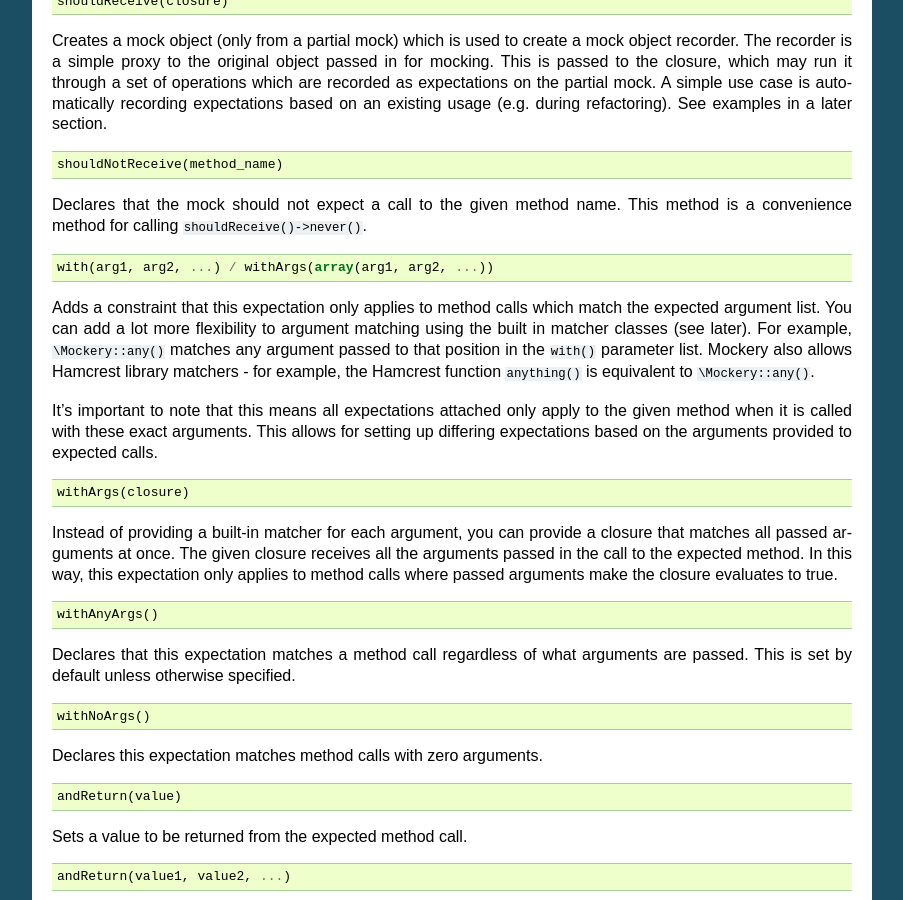
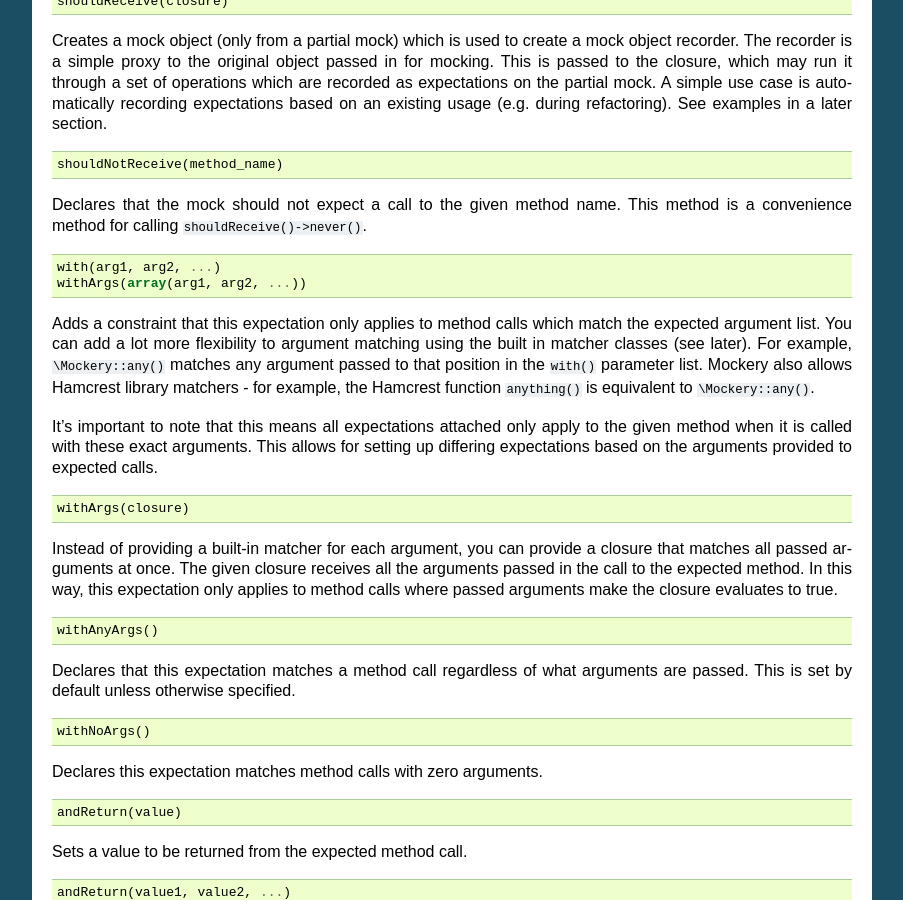
Before and after one commit to mockery/mockery, a Sphinx documentation site: the page built from docs/reference/expectations.rst, in a window 1280 px wide and 900 px high, scrolled down 558 px. Shown: the whole window, without its empty margins (198-1101 px from the left). Built offline with Sphinx 7.4.7, drawn with Linux system fonts in a browser that asks for light colours.

Commit message:
Drops second example on to separate line

```diff
--- a/docs/reference/expectations.rst
+++ b/docs/reference/expectations.rst
@@ -54,7 +54,8 @@ method is a convenience method for calling ``shouldReceive()->never()``.
 
 .. code-block:: php
 
-    with(arg1, arg2, ...) / withArgs(array(arg1, arg2, ...))
+    with(arg1, arg2, ...)
+    withArgs(array(arg1, arg2, ...))
 
 Adds a constraint that this expectation only applies to method calls which
 match the expected argument list. You can add a lot more flexibility to
```
